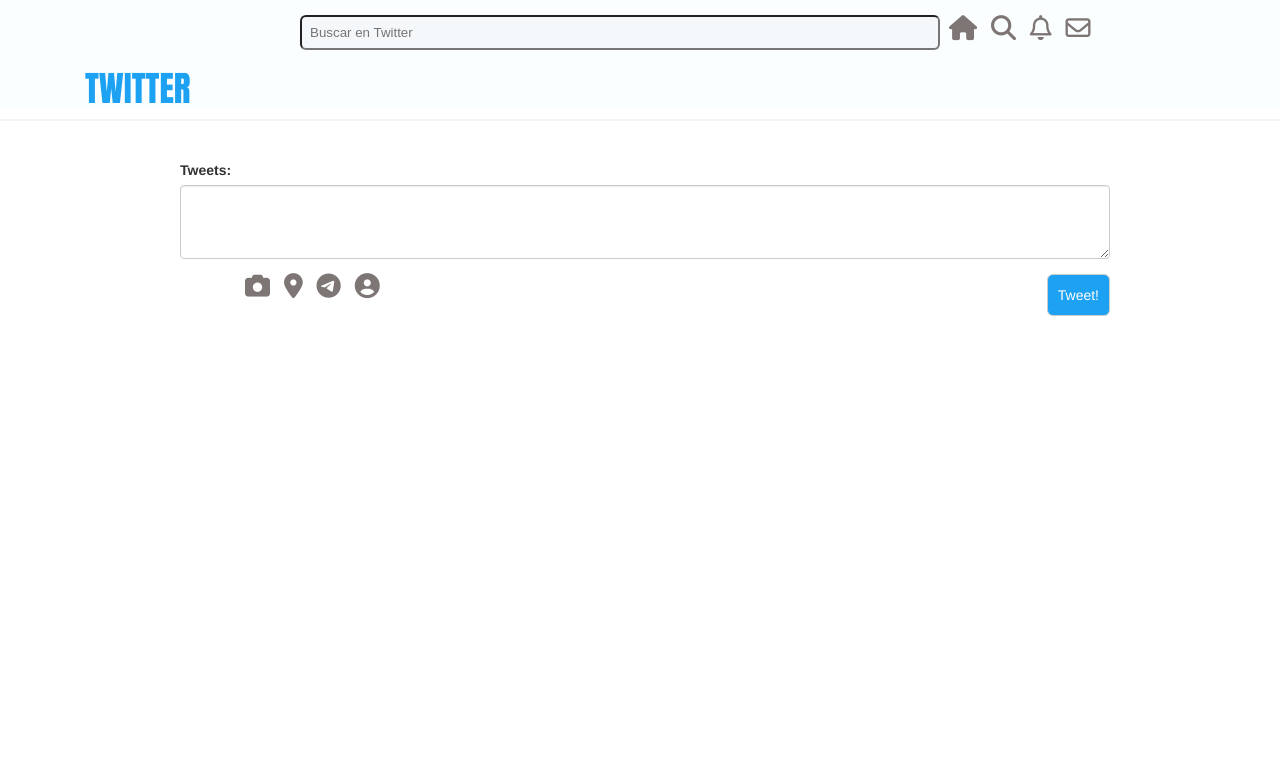
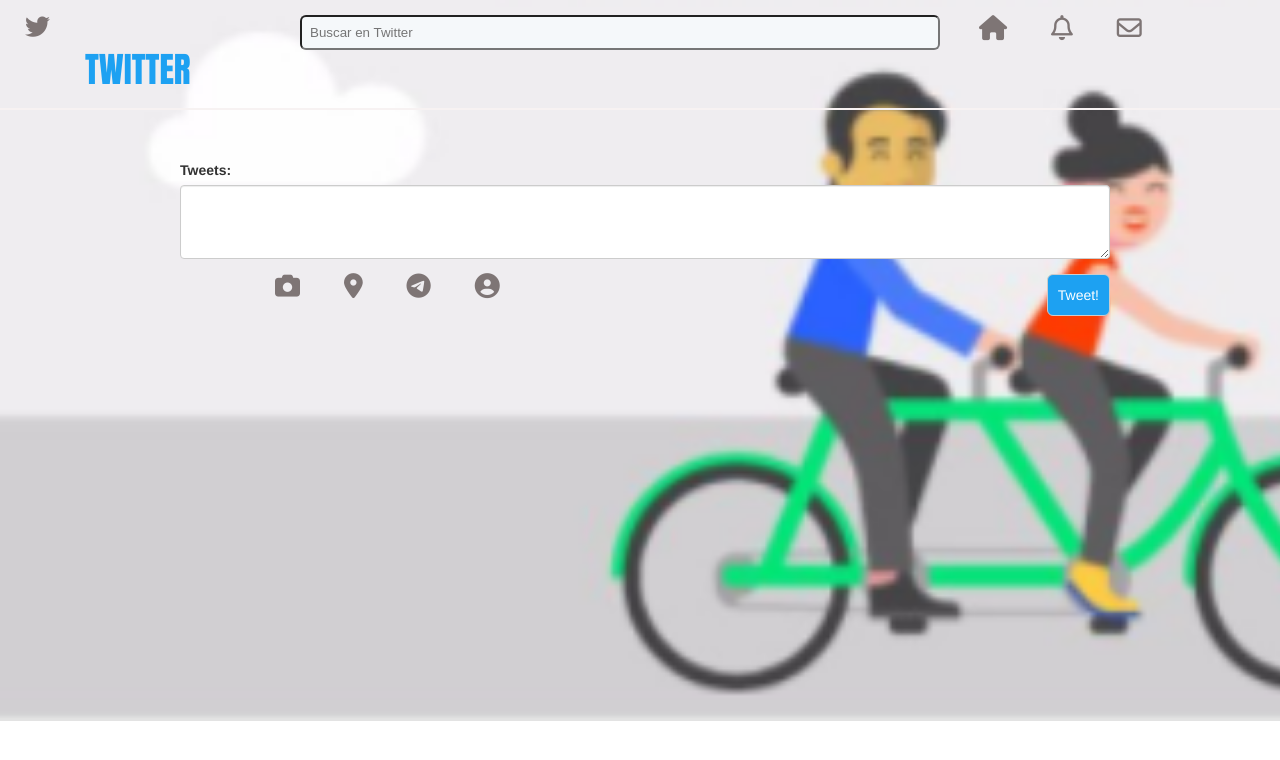
Before and after one commit to jymmak/twitt, a plain HTML site: page index.html in a window 1280 px wide. Drawn offline with nearby package versions, Linux system fonts and the light colour scheme; files whose address does not match are found by name.

Commit message:
modificando css y README

```diff
--- a/assets/css/main.css
+++ b/css/main.css
@@ -1,9 +1,33 @@
+/*Estilos de tu proyecto*/
+* {
+	box-sizing: border-box;
+	padding: 0px;
+	margin: 0px;
+}
 
+body {
+
+	background-image: url('../assets/imagenes/bici.png');
+    background-size: cover;
+    background-repeat: no-repeat;
+
+}
 header{
-    background-color: rgb(251, 254, 255);
+    width: 100%;
+    background-repeat: no-repeat;
+	background-position: center;
     position: fixed;
     width: 100%;
     height: 110px;
+}
+.fa-twitter{
+    position:absolute;
+    margin-left: 20px;
+    margin-top: 50px;
+
+}
+i{
+    margin-left: 30px;
 }
 input{
     unicode-bidi: -webkit-isolate;
@@ -40,6 +64,7 @@
     margin-right: 120px;
     color: #1da1f2;
     margin-left: 85px;
+    margin-top: 0px;
 
 }
 button:active{
@@ -50,7 +75,7 @@
 .linea{
     border-bottom: 2px solid rgb(247, 242, 242);
 	width: 100%;
-	margin-top: 10px;
+	margin-top: 18px;
 }
 .container{
 	display: inline-block;
--- a/index.html
+++ b/index.html
@@ -10,17 +10,17 @@
     <script src="https://use.fontawesome.com/01c57ad38e.js"></script>
     <link href="https://fonts.googleapis.com/css?family=Anton" rel="stylesheet">
     <link rel="stylesheet" href="https://maxcdn.bootstrapcdn.com/bootstrap/3.3.7/css/bootstrap.min.css" integrity="sha384-BVYiiSIFeK1dGmJRAkycuHAHRg32OmUcww7on3RYdg4Va+PmSTsz/K68vbdEjh4u" crossorigin="anonymous">
-    <link rel="stylesheet" type="text/css" href="assets/css/main.css">
+    <link rel="stylesheet" type="text/css" href="css/main.css">
 
 </head>
 
 <body>
     <!--CABECERA-->
     <header>
+        <i class="fa fa-twitter" aria-hidden="true"></i>
         <input type="search" autocapitalize="sentences" autocomplete="on" autocorrect="on" placeholder="Buscar en Twitter" spellcheck="true" value class="_244Ws272 _1YGC8xFq ktZMpANQ _2Z8UymHS" data-testid="searchBox" dir="auto">
         <div class="col-md-12 col-lg-12 col-xs-12 col-sm-12"></div>
         <i class="fa fa-home" aria-hidden="true"></i>
-        <i class="fa fa-search" aria-hidden="true"></i>
         <i class="fa fa-bell-o" aria-hidden="true"></i>
         <i class="fa fa-envelope-o" aria-hidden="true"></i>
         <h1>TWITTER</h1>
@@ -51,7 +51,7 @@
     <!--LINKS JS-->
     <script src="https://code.jquery.com/jquery-2.1.1.min.js"></script>
     <script src="assets/js/bootstrap.min.js"></script>
-    <script src="assets/js/app.js"></script>
+    <script src="js/app.js"></script>
 </body>
 
 </html>
```
Also changed, not shown: assets/imagenes/all.png (added), assets/imagenes/bici.png (added), assets/images/twitt.png (deleted), css/bootstrap.min.css (renamed from assets/css/bootstrap.min.css), js/app.js (renamed from assets/js/app.js), js/bootstrap.min.js (renamed from assets/js/bootstrap.min.js), js/jquery-3.2.1.min.js (renamed from assets/js/jquery-3.2.1.min.js), 1 other file.
